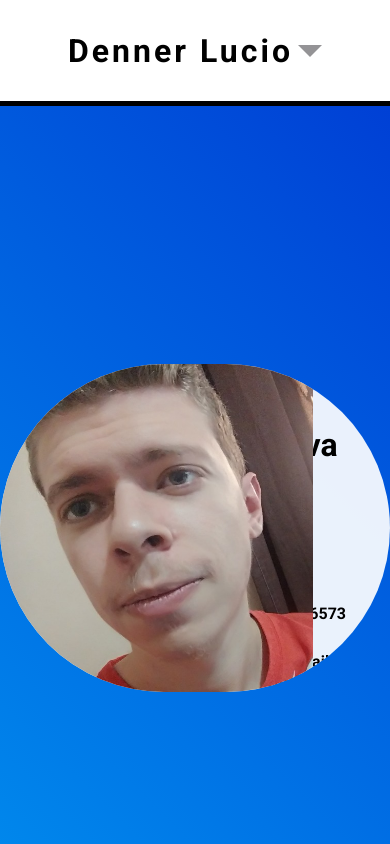
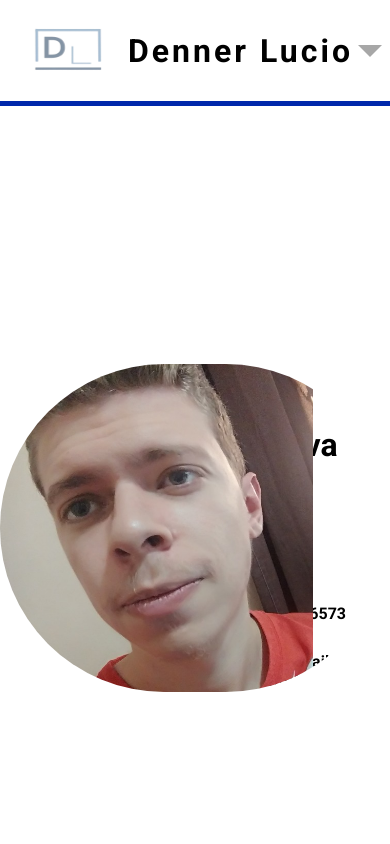
Before and after one commit to DennerLucio/DennerLucio.github.io, a React (Create React App) app: page / in a window 390 px wide. Shown: the top 844 px of the page. Built offline with nearby package versions, Linux system fonts and the light colour scheme.

Commit message:
alteração nas cores e nav

```diff
--- a/src/app.css
+++ b/src/app.css
@@ -7,7 +7,7 @@ body {
   padding: 0;
   margin: 0;
   box-sizing: border-box;
-  background: linear-gradient(45deg, #00c3ff, #0014c7);
+  background: linear-gradient(45deg, #ffffff, #ffffff);
   background-size: 250%;
 
   /* animation: colors ease 12s infinite; */
--- a/src/components/Nav/Nav.tsx
+++ b/src/components/Nav/Nav.tsx
@@ -15,7 +15,10 @@ export function Nav(){
         <div>
             <div className='containerNav'>
 
-            <div className='containerLogo'><h1 className='h1Name'>Denner Lucio</h1></div>
+            <div className='containerLogo'>
+                <img className="foto" src="/img/logoDenner.png" alt="logo" />
+                <h1 className='h1Name'>Denner Lucio</h1>
+                </div>
             <div className='mobile-menu' onClick={handleClick}></div>
             <div>
                 <ul className={toggle ? 'containerList' : 'containerList active'}>
--- a/src/components/Nav/nav.css
+++ b/src/components/Nav/nav.css
@@ -9,7 +9,7 @@
     align-items: center;
 
     border-bottom: outset;
-    border-color: black;
+    border-color: rgb(0, 60, 255);
     border-width: 5px;
 
 }
@@ -28,7 +28,14 @@
     align-items: center;
     justify-content: center;
     cursor: pointer;
+
 }
+.containerLogo img{
+
+    height: 100px;
+    width: 120px;
+
+  }
 .h1Name{
     color: rgb(0, 0, 0);
     letter-spacing: 3px;
@@ -51,12 +58,12 @@
   height: 0;
   border-left: 12px solid transparent;
   border-right: 12px solid transparent;
-  border-top: 12px solid #949396;
+  border-top: 12px solid #58585886;
 
 }
 .containerList li:hover{
     transition: 0.5s ease-in;
-    color: #979797;
+    color: rgb(0, 60, 255);;
 
 }
 
@@ -80,7 +87,7 @@
         right: 0;
         width: 100vw;
         height: 14vh;
-        background-color:#EFEAEA;
+        background-color:#70e8f863;
         margin: 0;
         flex-direction: column;
         justify-content: space-around;
```
Also changed, not shown: public/img/logoDenner.jpeg (deleted), public/img/logoDenner.png (added).
